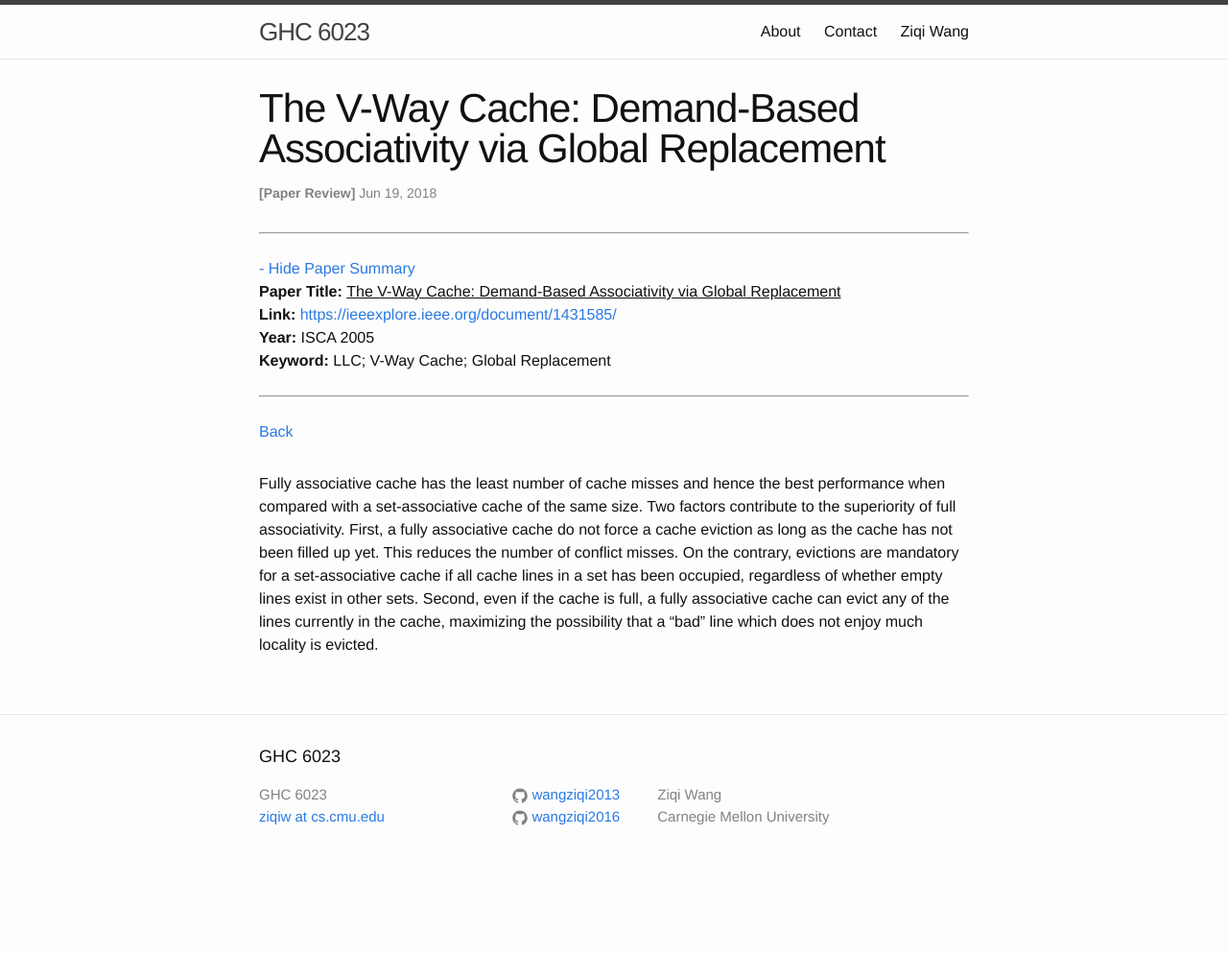
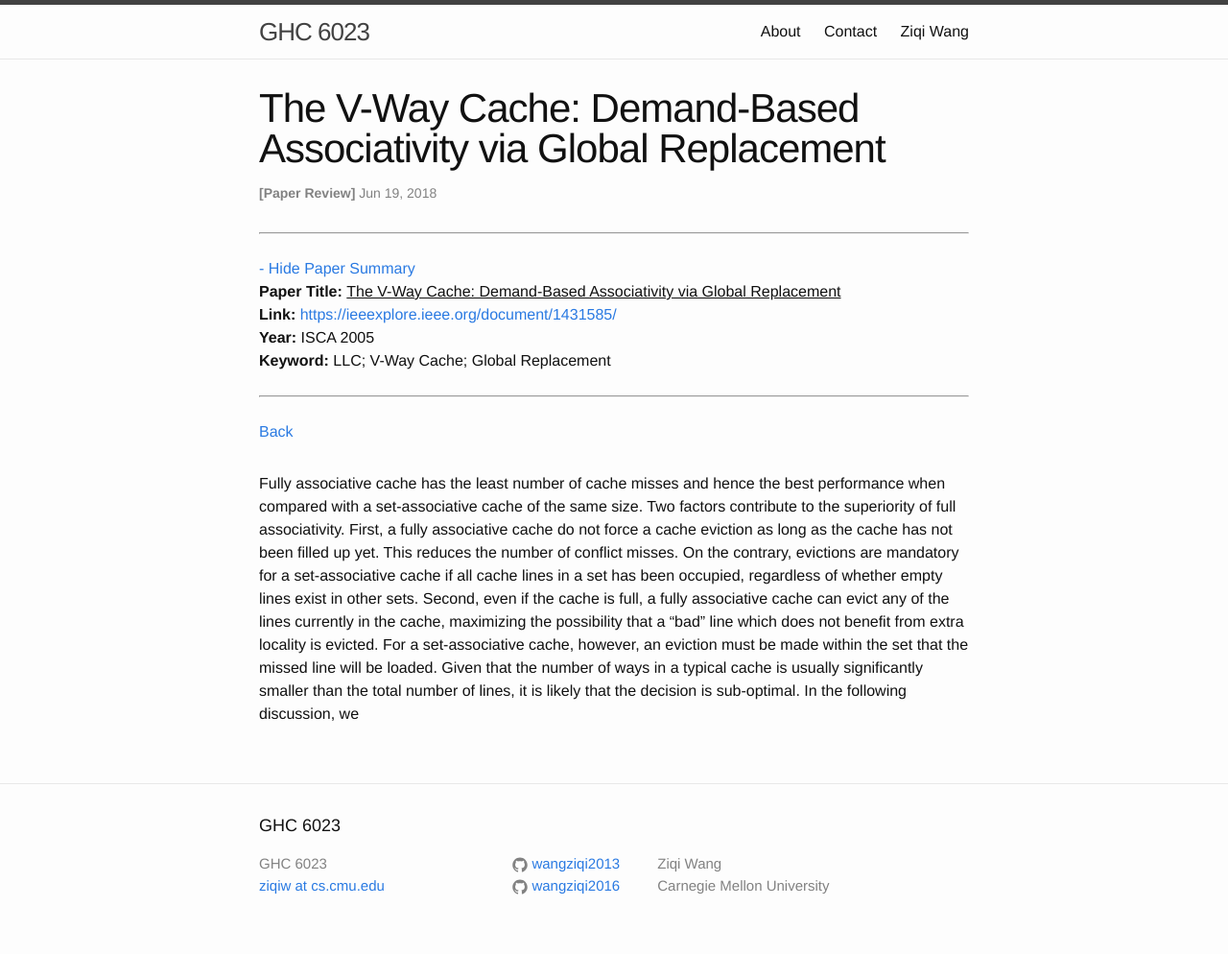
Before and after one commit to wangziqi2013/wangziqi2013.github.io, a Jekyll site: the page built from _posts/2018-06-18-v-way-cache.markdown, in a window 1280 px wide. Shown: the whole page at 96% size. Built offline with Jekyll 4.4.1, drawn with Linux system fonts in a browser that asks for light colours; before the commit the page ends 922 px from its top, so only the background shows below that.

Commit message:
Finish second reason

```diff
--- a/_posts/2018-06-18-v-way-cache.markdown
+++ b/_posts/2018-06-18-v-way-cache.markdown
@@ -20,4 +20,7 @@ force a cache eviction as long as the cache has not been filled up yet. This red
 number of conflict misses. On the contrary, evictions are mandatory for a set-associative cache if all cache lines
 in a set has been occupied, regardless of whether empty lines exist in other sets. Second, even if the
 cache is full, a fully associative cache can evict any of the lines currently in the cache, maximizing the
-possibility that a "bad" line which does not enjoy much locality is evicted.
+possibility that a "bad" line which does not benefit from extra locality is evicted. For a set-associative
+cache, however, an eviction must be made within the set that the missed line will be loaded. Given that the
+number of ways in a typical cache is usually significantly smaller than the total number of lines, it is likely
+that the decision is sub-optimal. In the following discussion, we
```
